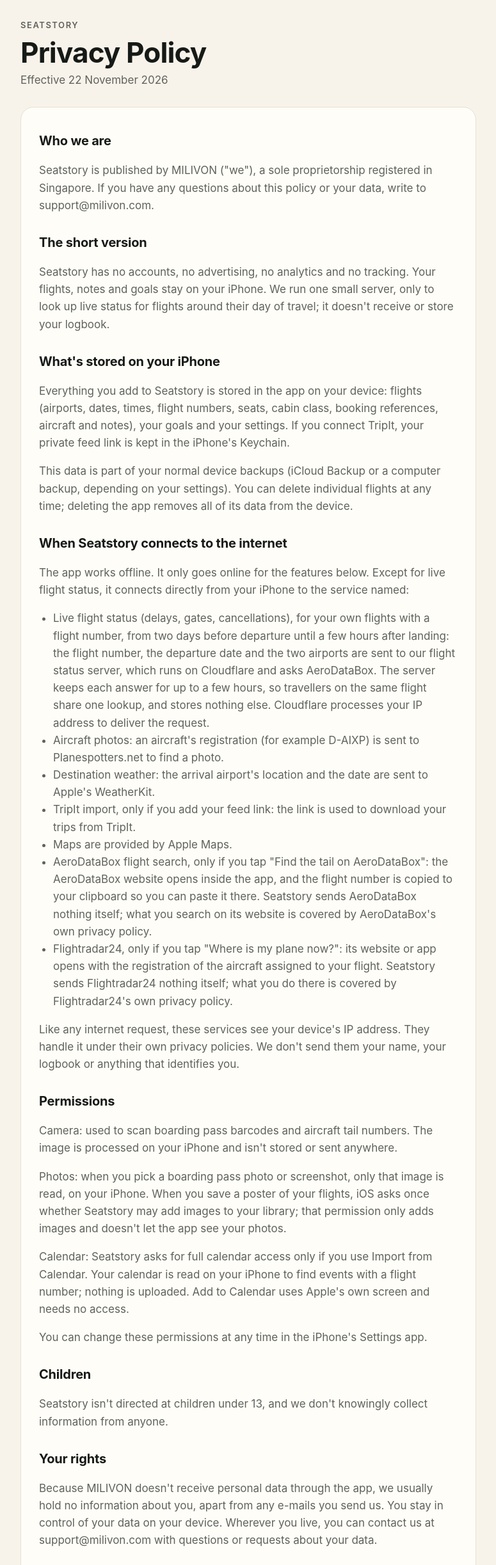
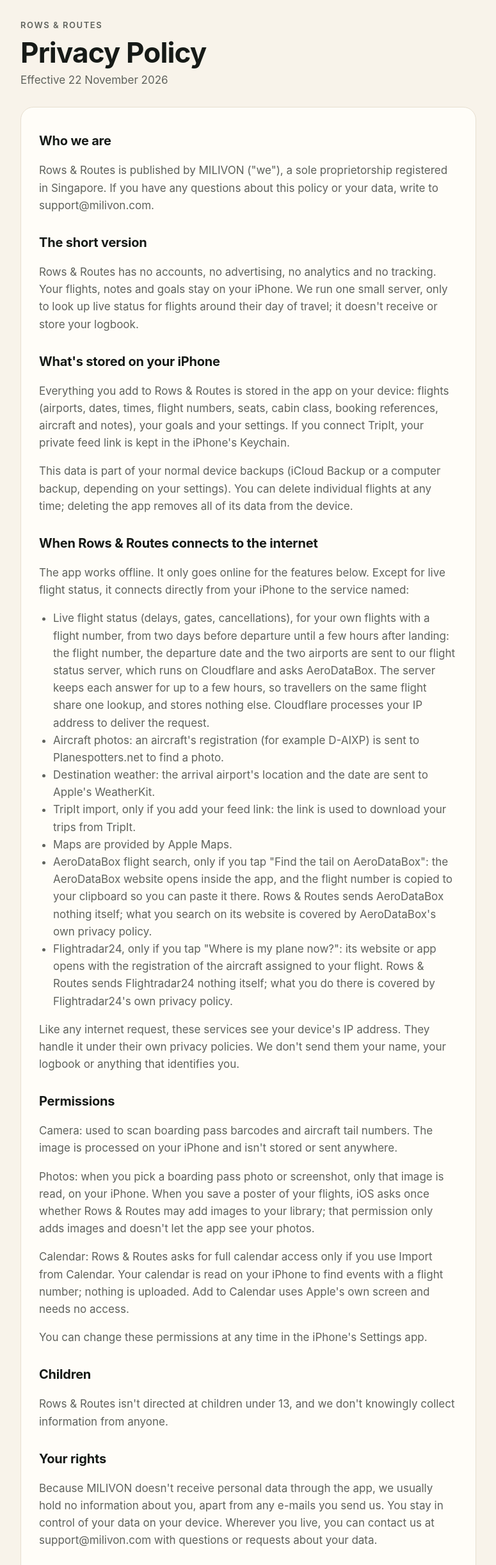
Before and after one commit to neelzito/milivon.github.com, a plain HTML site: page myflight/privacy/index.html in a window 1280 px wide. Shown: the part 83-2529 px from the top of the page at 64% size, without its empty margins (252-1027 px from the left). Drawn offline with Linux system fonts and the light colour scheme.

Commit message:
Rename Seatstory to Rows & Routes
Co-Authored-By: Claude Opus 5.5 <noreply@anthropic.com>

```diff
--- a/myflight/privacy/index.html
+++ b/myflight/privacy/index.html
@@ -3,8 +3,8 @@
 <head>
   <meta charset="UTF-8">
   <meta name="viewport" content="width=device-width, initial-scale=1">
-  <title>Seatstory Privacy Policy · MILIVON</title>
-  <meta name="description" content="How Seatstory handles your data: no accounts, no analytics, no tracking. Your flights stay on your iPhone.">
+  <title>Rows &amp; Routes Privacy Policy · MILIVON</title>
+  <meta name="description" content="How Rows &amp; Routes handles your data: no accounts, no analytics, no tracking. Your flights stay on your iPhone.">
   <meta name="theme-color" content="#f8f3ea">
   <link rel="icon" href="/assets/mark.png">
   <link rel="apple-touch-icon" href="/assets/mark.png">
@@ -45,18 +45,18 @@
     </div>
   </header>
   <main class="wrap">
-    <p class="label">Seatstory</p>
+    <p class="label">Rows &amp; Routes</p>
     <h1>Privacy Policy</h1>
     <p class="date">Effective 22 November 2026</p>
     <div class="card">
 <h2>Who we are</h2>
-<p>Seatstory is published by MILIVON ("we"), a sole proprietorship registered in Singapore. If you have any questions about this policy or your data, write to support@milivon.com.</p>
+<p>Rows &amp; Routes is published by MILIVON ("we"), a sole proprietorship registered in Singapore. If you have any questions about this policy or your data, write to support@milivon.com.</p>
 <h2>The short version</h2>
-<p>Seatstory has no accounts, no advertising, no analytics and no tracking. Your flights, notes and goals stay on your iPhone. We run one small server, only to look up live status for flights around their day of travel; it doesn't receive or store your logbook.</p>
+<p>Rows &amp; Routes has no accounts, no advertising, no analytics and no tracking. Your flights, notes and goals stay on your iPhone. We run one small server, only to look up live status for flights around their day of travel; it doesn't receive or store your logbook.</p>
 <h2>What's stored on your iPhone</h2>
-<p>Everything you add to Seatstory is stored in the app on your device: flights (airports, dates, times, flight numbers, seats, cabin class, booking references, aircraft and notes), your goals and your settings. If you connect TripIt, your private feed link is kept in the iPhone's Keychain.</p>
+<p>Everything you add to Rows &amp; Routes is stored in the app on your device: flights (airports, dates, times, flight numbers, seats, cabin class, booking references, aircraft and notes), your goals and your settings. If you connect TripIt, your private feed link is kept in the iPhone's Keychain.</p>
 <p>This data is part of your normal device backups (iCloud Backup or a computer backup, depending on your settings). You can delete individual flights at any time; deleting the app removes all of its data from the device.</p>
-<h2>When Seatstory connects to the internet</h2>
+<h2>When Rows &amp; Routes connects to the internet</h2>
 <p>The app works offline. It only goes online for the features below. Except for live flight status, it connects directly from your iPhone to the service named:</p>
 <ul>
 <li>Live flight status (delays, gates, cancellations), for your own flights with a flight number, from two days before departure until a few hours after landing: the flight number, the departure date and the two airports are sent to our flight status server, which runs on Cloudflare and asks AeroDataBox. The server keeps each answer for up to a few hours, so travellers on the same flight share one lookup, and stores nothing else. Cloudflare processes your IP address to deliver the request.</li>
@@ -64,17 +64,17 @@
 <li>Destination weather: the arrival airport's location and the date are sent to Apple's WeatherKit.</li>
 <li>TripIt import, only if you add your feed link: the link is used to download your trips from TripIt.</li>
 <li>Maps are provided by Apple Maps.</li>
-<li>AeroDataBox flight search, only if you tap "Find the tail on AeroDataBox": the AeroDataBox website opens inside the app, and the flight number is copied to your clipboard so you can paste it there. Seatstory sends AeroDataBox nothing itself; what you search on its website is covered by AeroDataBox's own privacy policy.</li>
-<li>Flightradar24, only if you tap "Where is my plane now?": its website or app opens with the registration of the aircraft assigned to your flight. Seatstory sends Flightradar24 nothing itself; what you do there is covered by Flightradar24's own privacy policy.</li>
+<li>AeroDataBox flight search, only if you tap "Find the tail on AeroDataBox": the AeroDataBox website opens inside the app, and the flight number is copied to your clipboard so you can paste it there. Rows &amp; Routes sends AeroDataBox nothing itself; what you search on its website is covered by AeroDataBox's own privacy policy.</li>
+<li>Flightradar24, only if you tap "Where is my plane now?": its website or app opens with the registration of the aircraft assigned to your flight. Rows &amp; Routes sends Flightradar24 nothing itself; what you do there is covered by Flightradar24's own privacy policy.</li>
 </ul>
 <p>Like any internet request, these services see your device's IP address. They handle it under their own privacy policies. We don't send them your name, your logbook or anything that identifies you.</p>
 <h2>Permissions</h2>
 <p>Camera: used to scan boarding pass barcodes and aircraft tail numbers. The image is processed on your iPhone and isn't stored or sent anywhere.</p>
-<p>Photos: when you pick a boarding pass photo or screenshot, only that image is read, on your iPhone. When you save a poster of your flights, iOS asks once whether Seatstory may add images to your library; that permission only adds images and doesn't let the app see your photos.</p>
-<p>Calendar: Seatstory asks for full calendar access only if you use Import from Calendar. Your calendar is read on your iPhone to find events with a flight number; nothing is uploaded. Add to Calendar uses Apple's own screen and needs no access.</p>
+<p>Photos: when you pick a boarding pass photo or screenshot, only that image is read, on your iPhone. When you save a poster of your flights, iOS asks once whether Rows &amp; Routes may add images to your library; that permission only adds images and doesn't let the app see your photos.</p>
+<p>Calendar: Rows &amp; Routes asks for full calendar access only if you use Import from Calendar. Your calendar is read on your iPhone to find events with a flight number; nothing is uploaded. Add to Calendar uses Apple's own screen and needs no access.</p>
 <p>You can change these permissions at any time in the iPhone's Settings app.</p>
 <h2>Children</h2>
-<p>Seatstory isn't directed at children under 13, and we don't knowingly collect information from anyone.</p>
+<p>Rows &amp; Routes isn't directed at children under 13, and we don't knowingly collect information from anyone.</p>
 <h2>Your rights</h2>
 <p>Because MILIVON doesn't receive personal data through the app, we usually hold no information about you, apart from any e-mails you send us. You stay in control of your data on your device. Wherever you live, you can contact us at support@milivon.com with questions or requests about your data.</p>
 <h2>If you contact us</h2>
```
Also changed, not shown: index.html (+8 -8 lines), privacy.html (+2 -2 lines).
